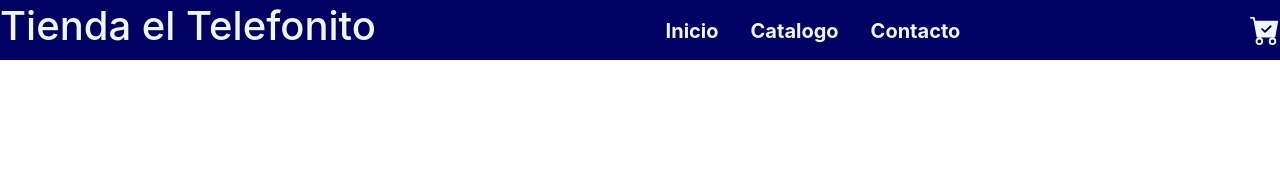
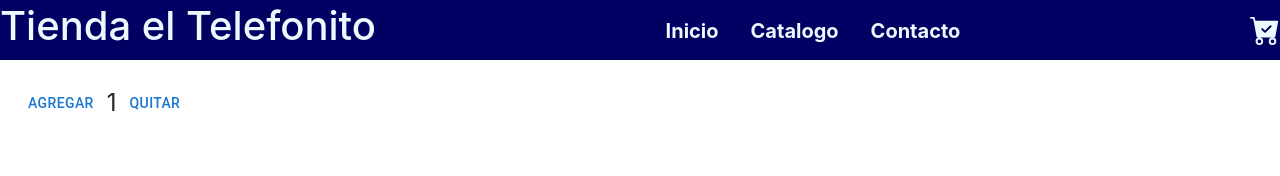
Before and after one commit to Santir9515/tienda-telefonito, a React (Create React App) app: page / in a window 1280 px wide. Shown: the top 176 px of the page. Built offline with nearby package versions, Linux system fonts and the light colour scheme; the HTML template or start-up script is replaced by a standard one.

Commit message:
correcion error 2

```diff
--- a/src/components/ItemListContainer.js
+++ b/src/components/ItemListContainer.js
@@ -2,7 +2,7 @@ import { useEffect } from "react";
 import { useState } from "react";
 import customFetch from "../utiles/customFetch";
 import ItemList from './ItemList'
-// import ItemCount from './ItemCount'
+import ItemCount from './ItemCount'
 import { useParams } from "react-router-dom"
 const { productos } = require ("../utiles/productos");
 
@@ -16,14 +16,14 @@ const { productos } = require ("../utiles/productos");
         .catch(err => console.log(err))
         }, [categoryId]);
 
-        // const onAdd = (qty) => {
-        //     alert("Has añadido" + qty + "productos")
-        // }
+         const onAdd = (qty) => {
+             alert("Has añadido" + qty + "productos")
+         }
 
     return (
         <>
         <ItemList datos ={datos}/>
-        {/* <ItemCount stock ={5} initiall ={1} onAdd ={onAdd}/> */}
+        <ItemCount stock ={5} initiall ={1} onAdd ={onAdd}/>
         </>
     )
 }
```
